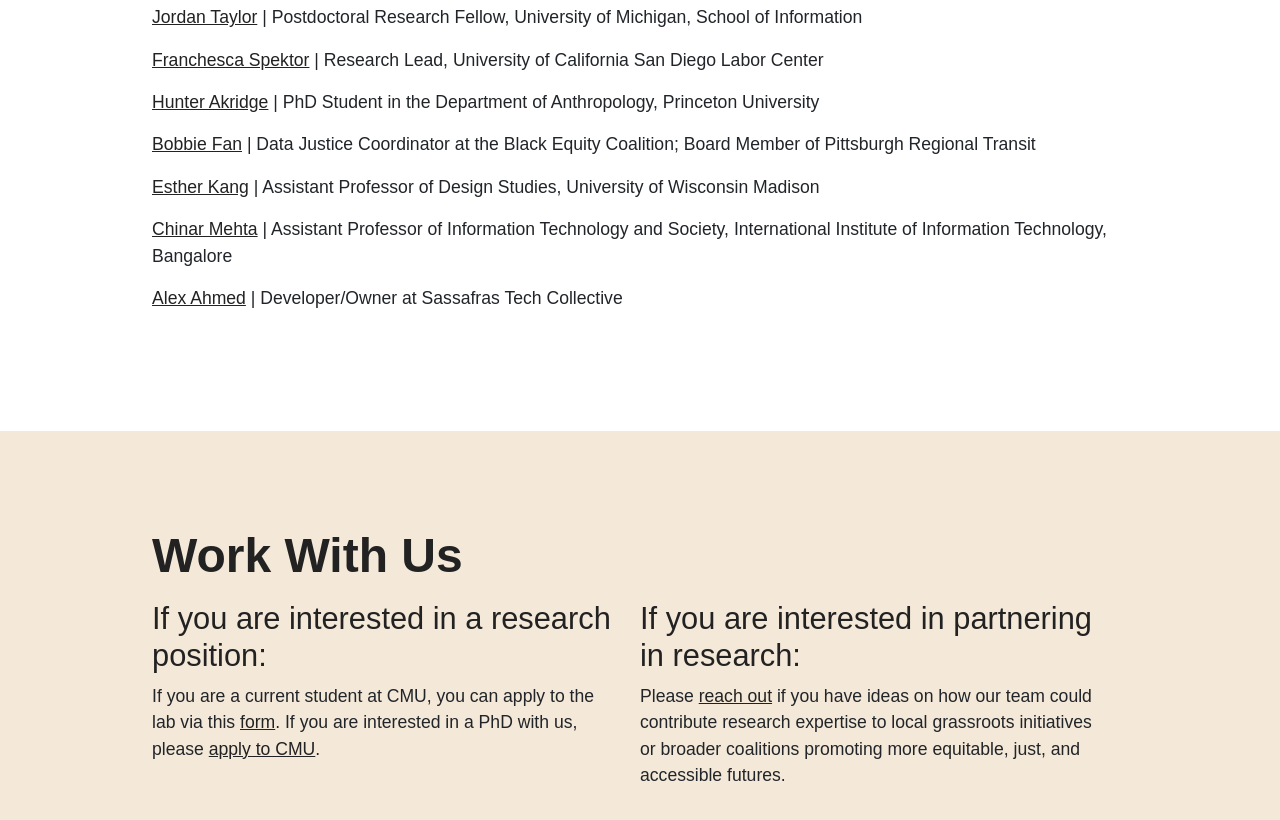
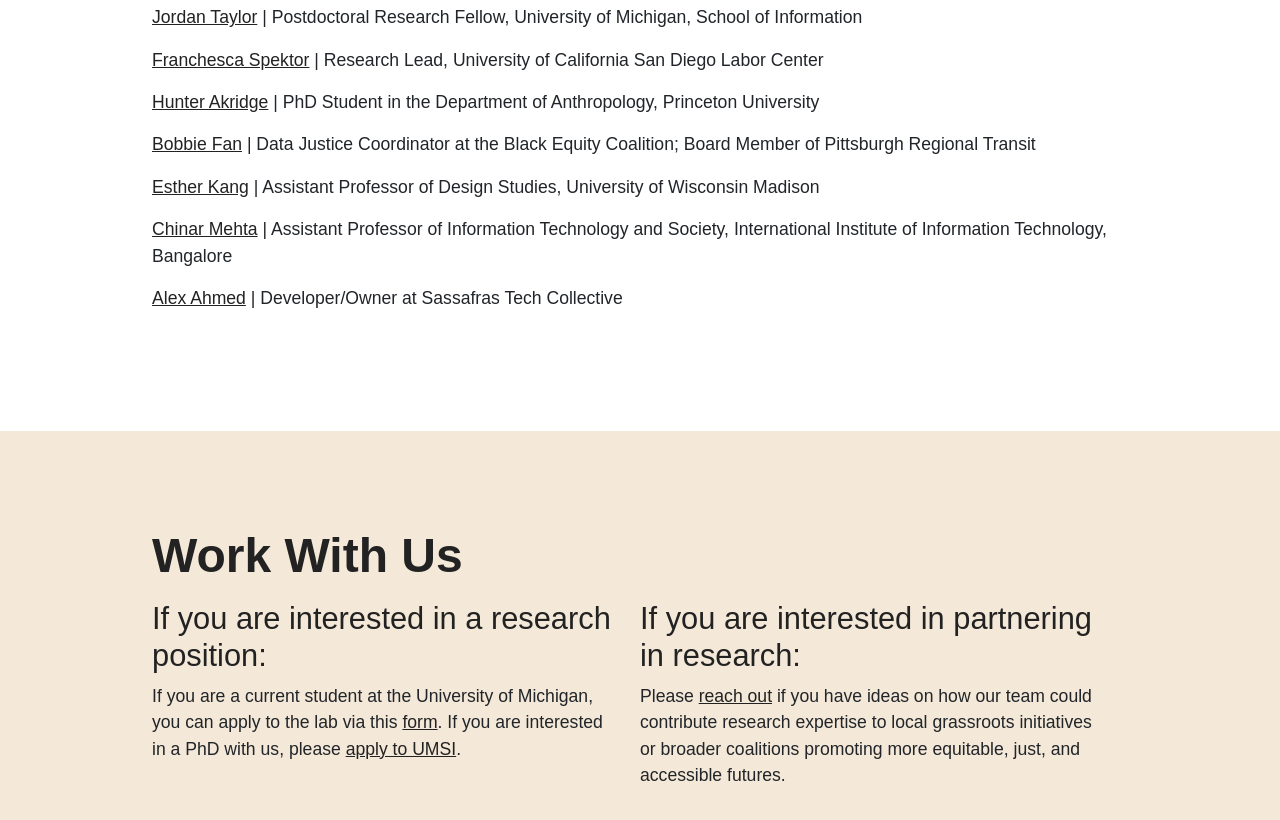
Before and after one commit to techsolidaritylab/site, a Jekyll site: the page built from index.html, in a window 1280 px wide and 900 px high, scrolled down 3194 px. Shown: the top 820 px of the window. Built offline with Jekyll 4.4.1, drawn with Linux system fonts in a browser that asks for light colours; nearby versions of some CDN libraries; some web fonts are replaced.

Commit message:
Update contact.html

```diff
--- a/_includes/contact.html
+++ b/_includes/contact.html
@@ -5,11 +5,11 @@
         <div class="row">
           <div class="col-md-6 mb-4">
             <h3>If you are interested in a research position:</h2>
-              <p>If you are a current student at CMU, you can apply to the lab via this <a href="https://forms.gle/nPcP3PqV9tW4uBXF7">form</a>. If you are interested in a PhD with us, please <a href="https://hcii.cmu.edu/academics/phd-hci/admissions">apply to CMU</a>.</p>
+              <p>If you are a current student at the University of Michigan, you can apply to the lab via this <a href="https://forms.gle/nPcP3PqV9tW4uBXF7">form</a>. If you are interested in a PhD with us, please <a href="http://si.umich.edu/programs/degree-programs/phd-information">apply to UMSI</a>.</p>
           </div>
           <div class="col-md-6">
             <h3>If you are interested in partnering in research:</h2>
-              <p>Please <a href="mailto:techsolidaritylab@andrew.cmu.edu">reach out</a> if you have ideas on how our team could contribute research expertise to local grassroots initiatives or broader coalitions promoting more equitable, just, and accessible futures.</p>
+              <p>Please <a href="mailto:sarahfox@umich.edu">reach out</a> if you have ideas on how our team could contribute research expertise to local grassroots initiatives or broader coalitions promoting more equitable, just, and accessible futures.</p>
           </div>
         </div>
     </div>
```
